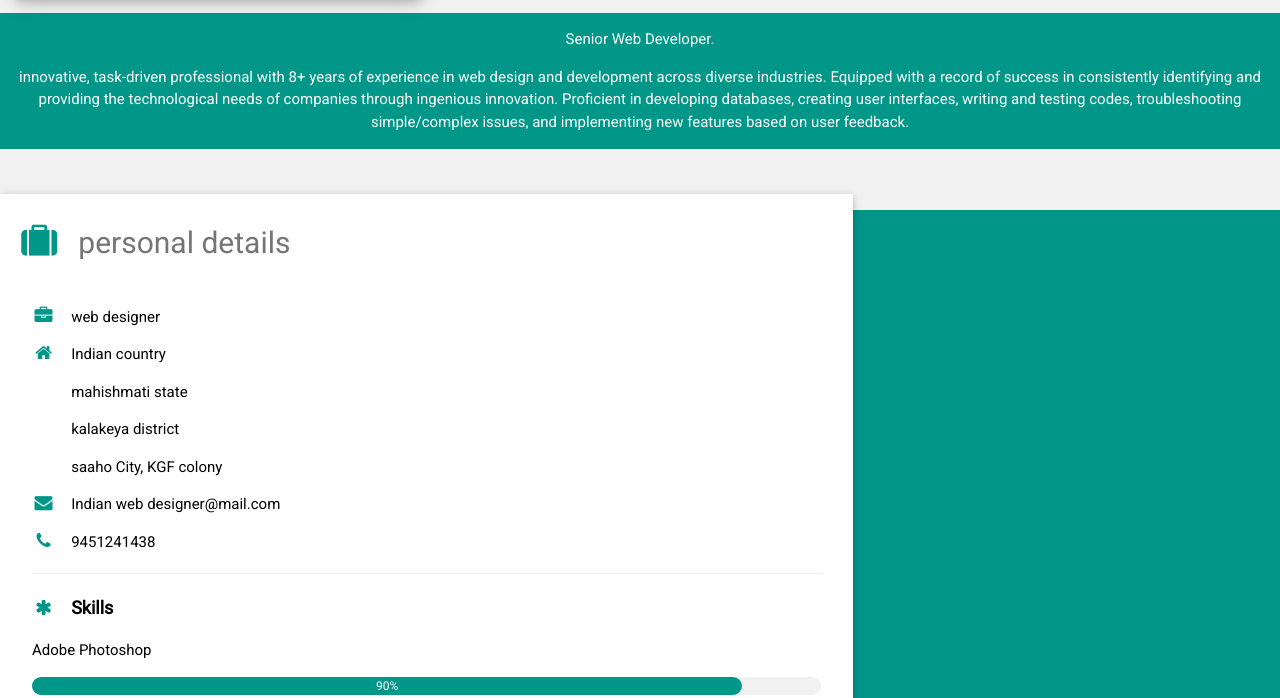
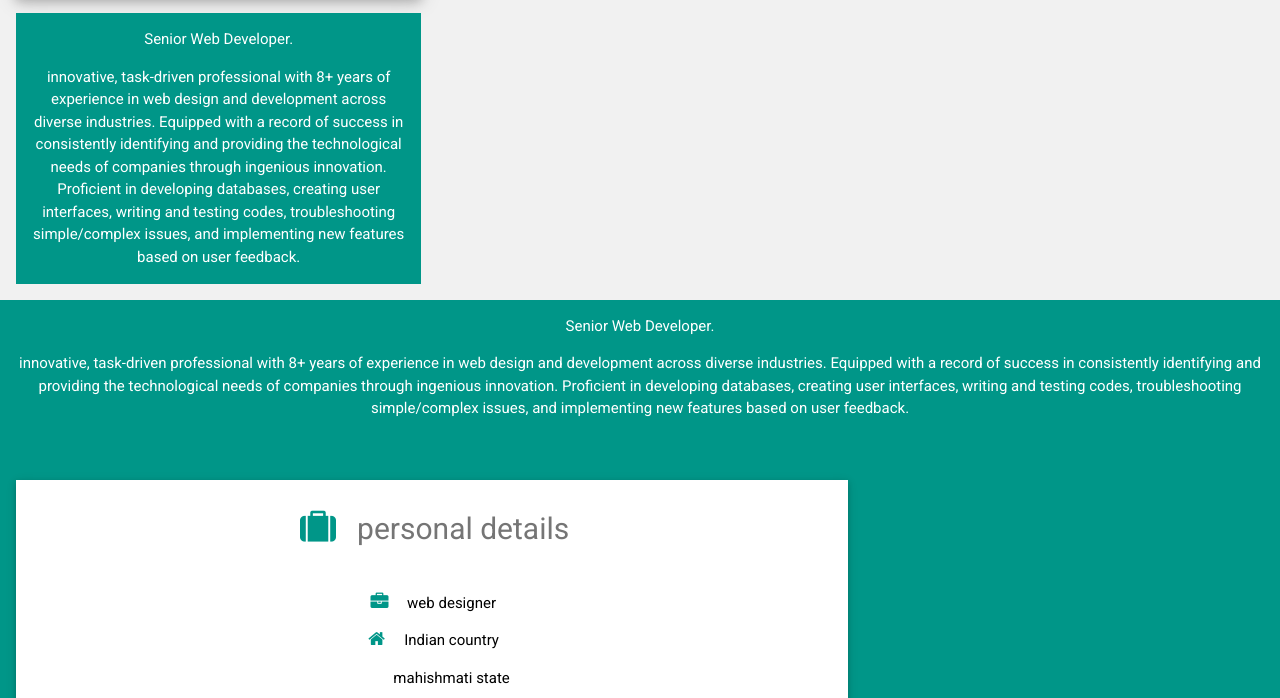
Before and after one commit to SRIRAM1428/ASFTS.github.io, a plain HTML site: page index.html in a window 1280 px wide. Shown: the part 884-1582 px from the top of the page. Drawn offline with nearby package versions, Linux system fonts and the light colour scheme.

Commit message:
Update index.html

```diff
--- a/index.html
+++ b/index.html
@@ -51,6 +51,15 @@ html,body,h1,h2,h3,h4,h5,h6 {font-family: "Roboto", sans-serif}
           </div>
 
         </div>
+
+    </div>
+
+    <footer class="w3-container w3-teal w3-center w3-margin-top">
+
+        <p>Senior Web Developer.</p>
+
+    <p>innovative, task-driven professional with 8+ years of experience in web design and development across diverse industries. Equipped with a record of success in consistently identifying and providing the technological needs of companies through ingenious innovation. Proficient in developing databases, creating user interfaces, writing and testing codes, troubleshooting simple/complex issues, and implementing new features based on user feedback.</p>
+
 
         <!-- starting Right Column -->
 
```
